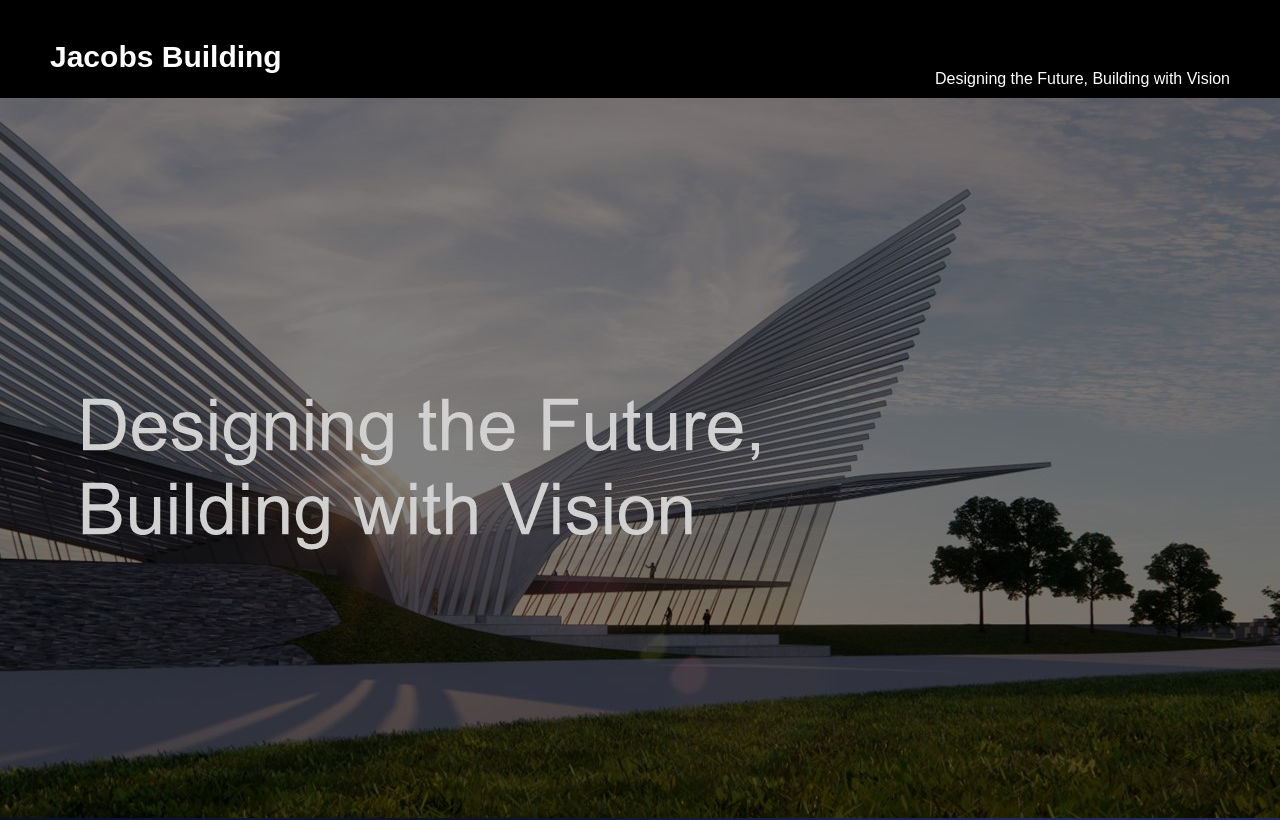
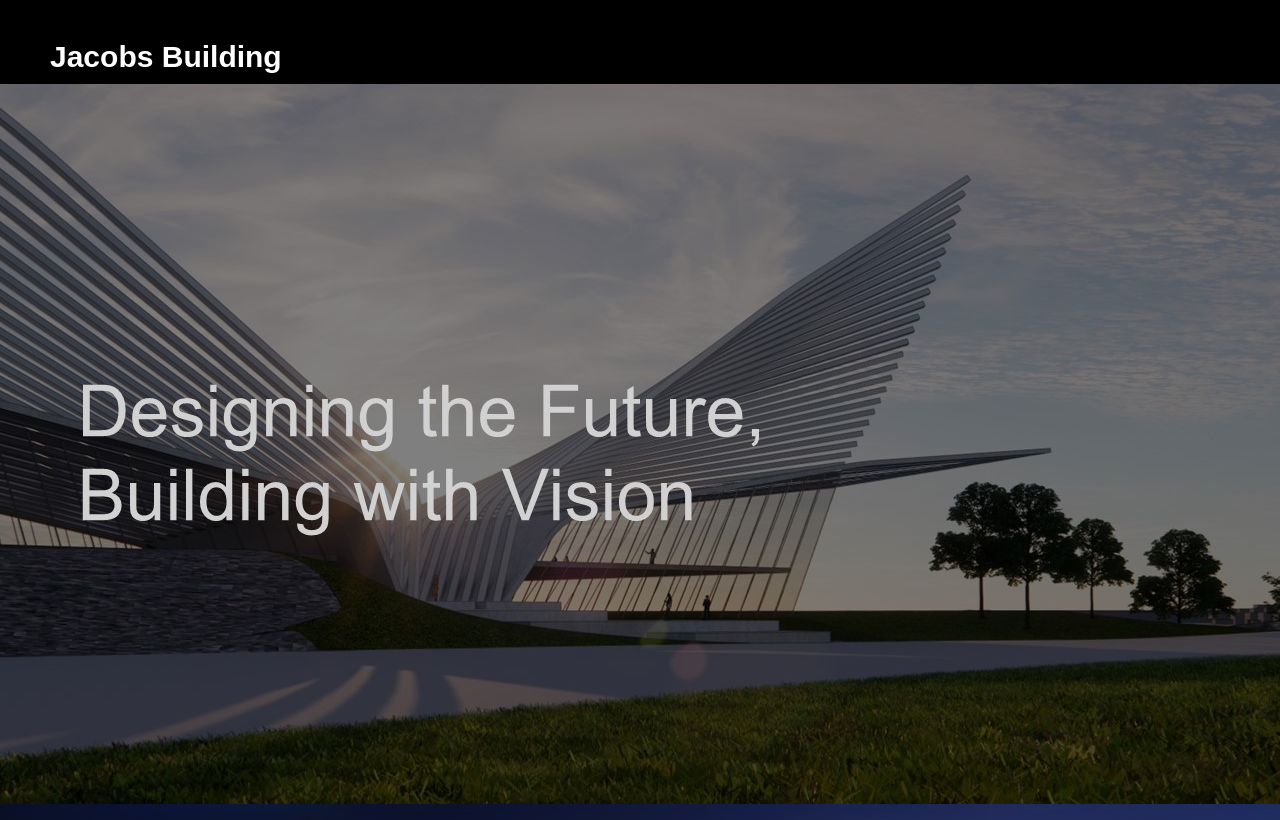
Before and after one commit to azureyu6/JACOBSBUILDINGS, a plain HTML site: page index.html in a window 1280 px wide. Shown: the top 820 px of the page. Drawn offline with Linux system fonts and the light colour scheme.

Commit message:
Update index.html

```diff
--- a/index.html
+++ b/index.html
@@ -46,7 +46,6 @@
 <body>
     <div class="header">
         <h1>Jacobs Building</h1>
-        <div class="slogan">Designing the Future, Building with Vision</div>
     </div>
     <div class="image-container">
         <img src="PPT01.JPG" alt="Project 1">
```
